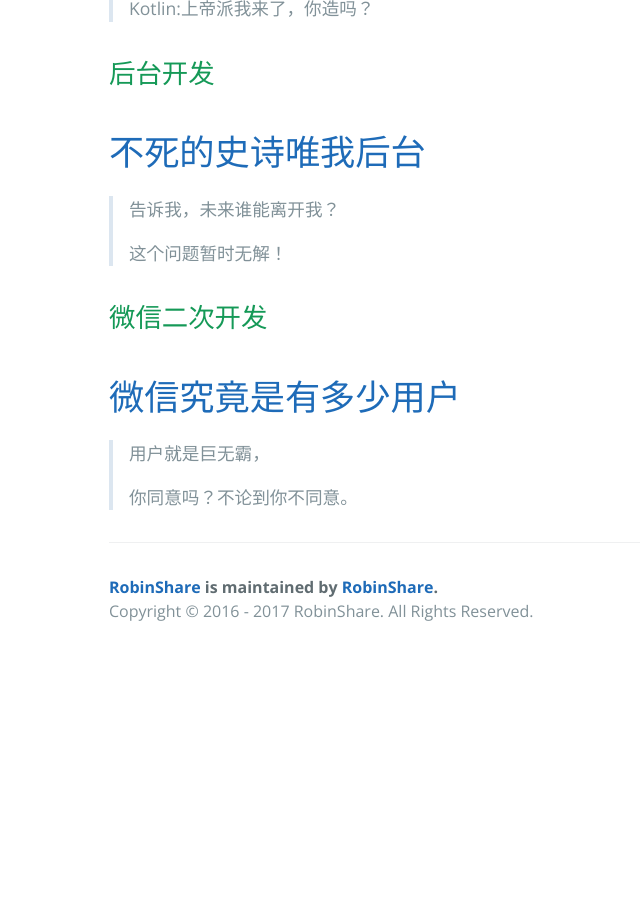
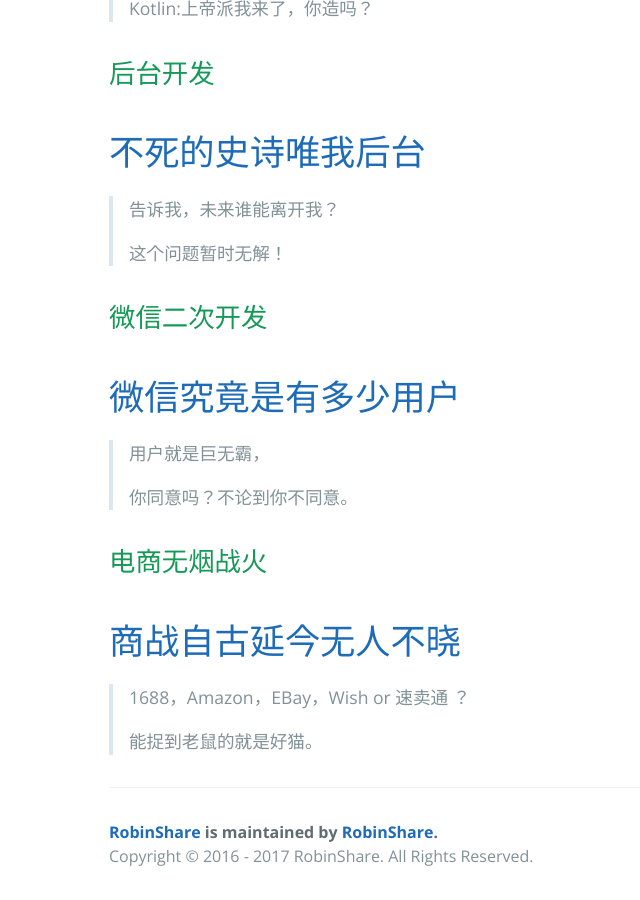
Before and after one commit to RobinShare/RobinShare, a Jekyll site: the page built from index.md, in a window 1280 px wide and 900 px high, scrolled down 908 px. Shown: the whole window, without its empty margins (115-755 px from the left). Built offline with Jekyll 4.4.1, drawn with Linux system fonts in a browser that asks for light colours; before the commit the page ends 1563 px from its top, so only the background shows below that.

Commit message:
electricityArticleMark

```diff
--- a/index.md
+++ b/index.md
@@ -53,3 +53,15 @@ _从来_没有**开始**，_从来_没有~~结束~~。 永恒的变，才是不
 >  用户就是巨无霸，
 >
 >  你同意吗？不论到你不同意。
+
+
+
+
+
+## 电商无烟战火
+
+# [商战自古延今无人不晓](md/electricityArticleMark.md)
+
+>  1688，Amazon，EBay，Wish or 速卖通 ？
+>
+>  能捉到老鼠的就是好猫。
```
Also changed, not shown: md/electricityArticleMark.md (added, +11 -0 lines), md/electricityArticleMark/amazon.md (added, +11 -0 lines), 1 other file.
